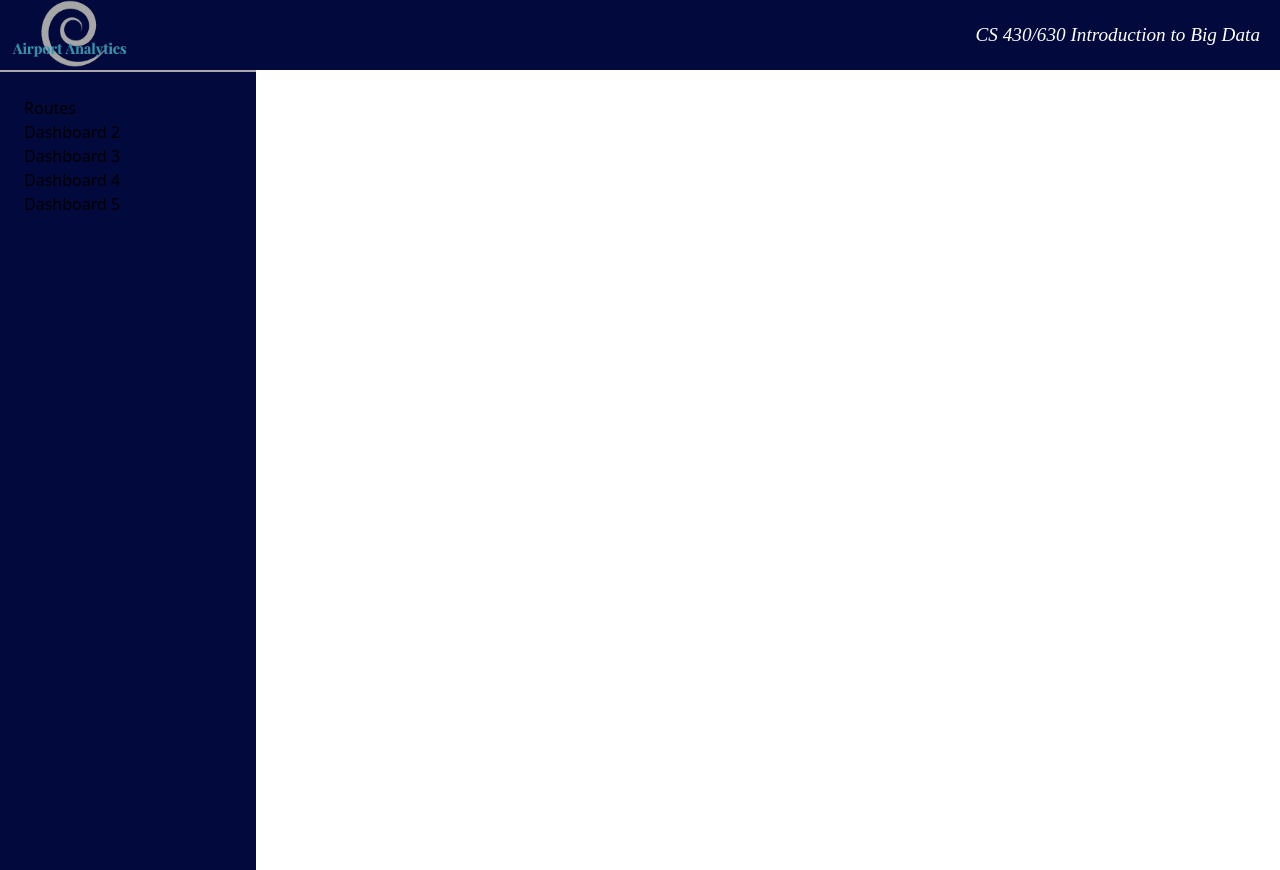
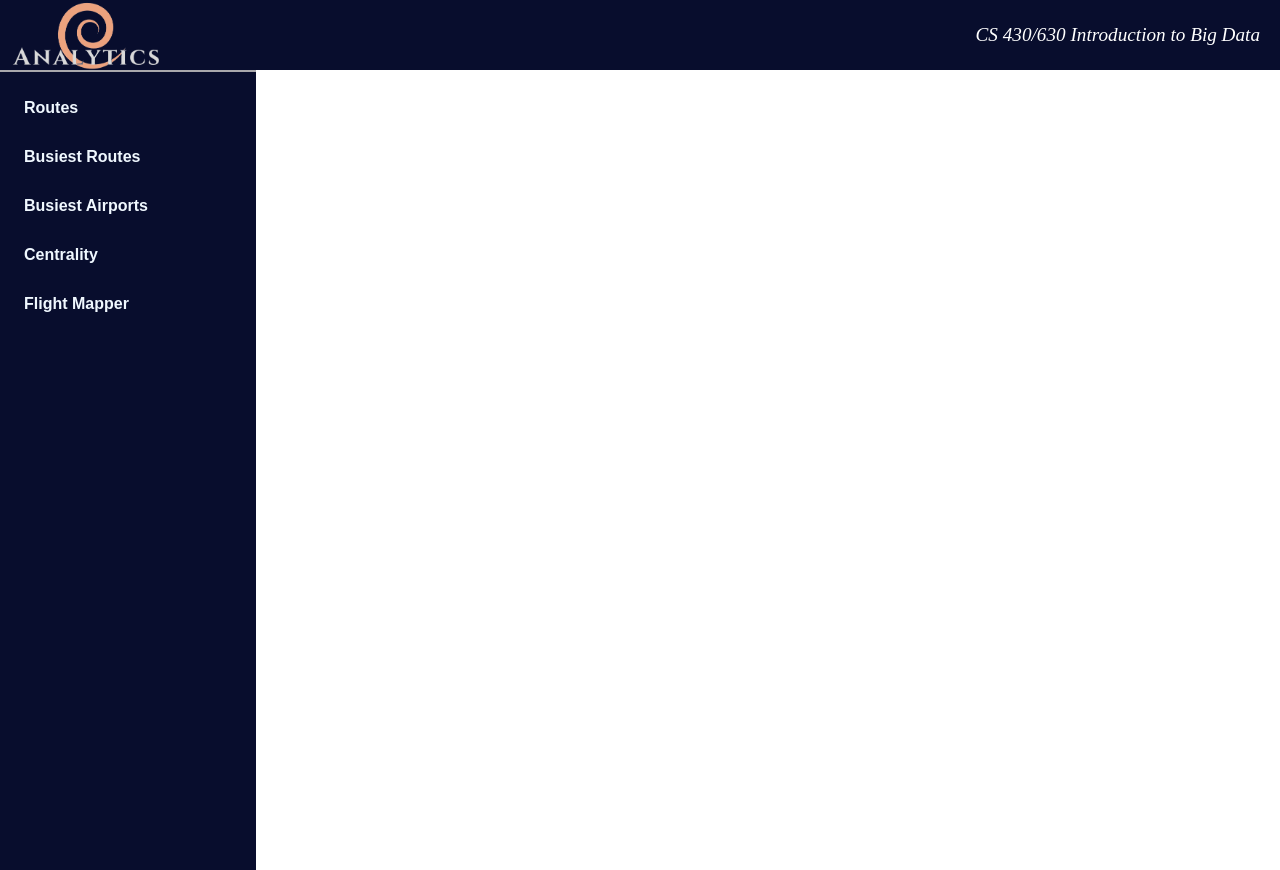
Before and after one commit to Vaishnavi-Desai-0204/Airline-Big-Data-Project, a Flask app: page /main_page in a window 1280 px wide. Run offline with Flask 3, Linux system fonts and the light colour scheme.

Commit message:
main_page edits

```diff
--- a/app.py
+++ b/app.py
@@ -42,7 +42,7 @@ def top_route():
     return render_template('top_route.html')
 
 @app.route('/busy_airports')
-def busyairports():
+def busy_airports():
     # Load the data into a pandas dataframe
     routes_df = pd.read_csv('Data/routes.csv', sep=',', header=None)
     airports_df = pd.read_csv('Data/airports.csv')
--- a/templates/index.html
+++ b/templates/index.html
@@ -77,6 +77,7 @@
     <p>Click the button below to see the routes:</p>
     <form action="/stats">
         <input type="submit" value="Statistics">
+    </form>
 
     <p>Click the button below to see the mainpage:</p>
     <form action="/main_page">
--- a/templates/main_page.html
+++ b/templates/main_page.html
@@ -15,7 +15,7 @@
             top: 0;
             left: 0;
             right: 0;
-            background-color:#020a3d;
+            background-color:#080d2d;
             height: 70px;
             display: flex;
             justify-content: space-between;
@@ -23,9 +23,10 @@
 
         }
         .logo{
-            content: url("static/images/logo.png");
+            content: url("static/images/logo1.png");
             width: auto;
             height: auto;
+            margin-left: 10px;
         }
 
         .course{
@@ -48,9 +49,16 @@
             border-top-width: 2px;
             border-color: #a9a8ac;
             width: 20%;
-            background-color:#020a3d;
+            background-color:#080d2d;
             padding: 1.5rem;
         }
+
+        #left-menu li{
+            color: aliceblue;
+            font-weight: bold;
+            font-family: Arial, sans-serif;
+        }
+
     </style>
 </head>
 <body>
@@ -64,11 +72,11 @@
         <div class="main-screen">
             <div id="left-menu">
                 <ul>
-                    <li><a href="{{ url_for('routes') }}">Routes</a></li>
-                    <li><a href="#">Dashboard 2</a></li>
-                    <li><a href="#">Dashboard 3</a></li>
-                    <li><a href="#">Dashboard 4</a></li>
-                    <li><a href="#">Dashboard 5</a></li>
+                    <li style="margin-bottom: 25px;"><a href="{{ url_for('routes') }}">Routes</a></li>
+                    <li style="margin-bottom: 25px;"><a href="{{ url_for('top_route') }}">Busiest Routes</a></li>
+                    <li style="margin-bottom: 25px;"><a href="{{ url_for('busy_airports') }}">Busiest Airports</a></li>
+                    <li style="margin-bottom: 25px;"><a href="{{ url_for('centrality') }}">Centrality</a></li>
+                    <li style="margin-bottom: 25px;"><a href="{{ url_for('results') }}">Flight Mapper</a></li>
                 </ul>
             </div>
         </div>
--- a/templates/top_route.html
+++ b/templates/top_route.html
@@ -7,7 +7,8 @@
   <style>
 
     body{
-        background-image: url('static/images/flight.jpeg');
+        background-image: url('static/images/flight.jpg');
+        background-size: cover;
     }
 
     svg {
```
Also changed, not shown: static/images/logo1.png (added), 2 other files.
